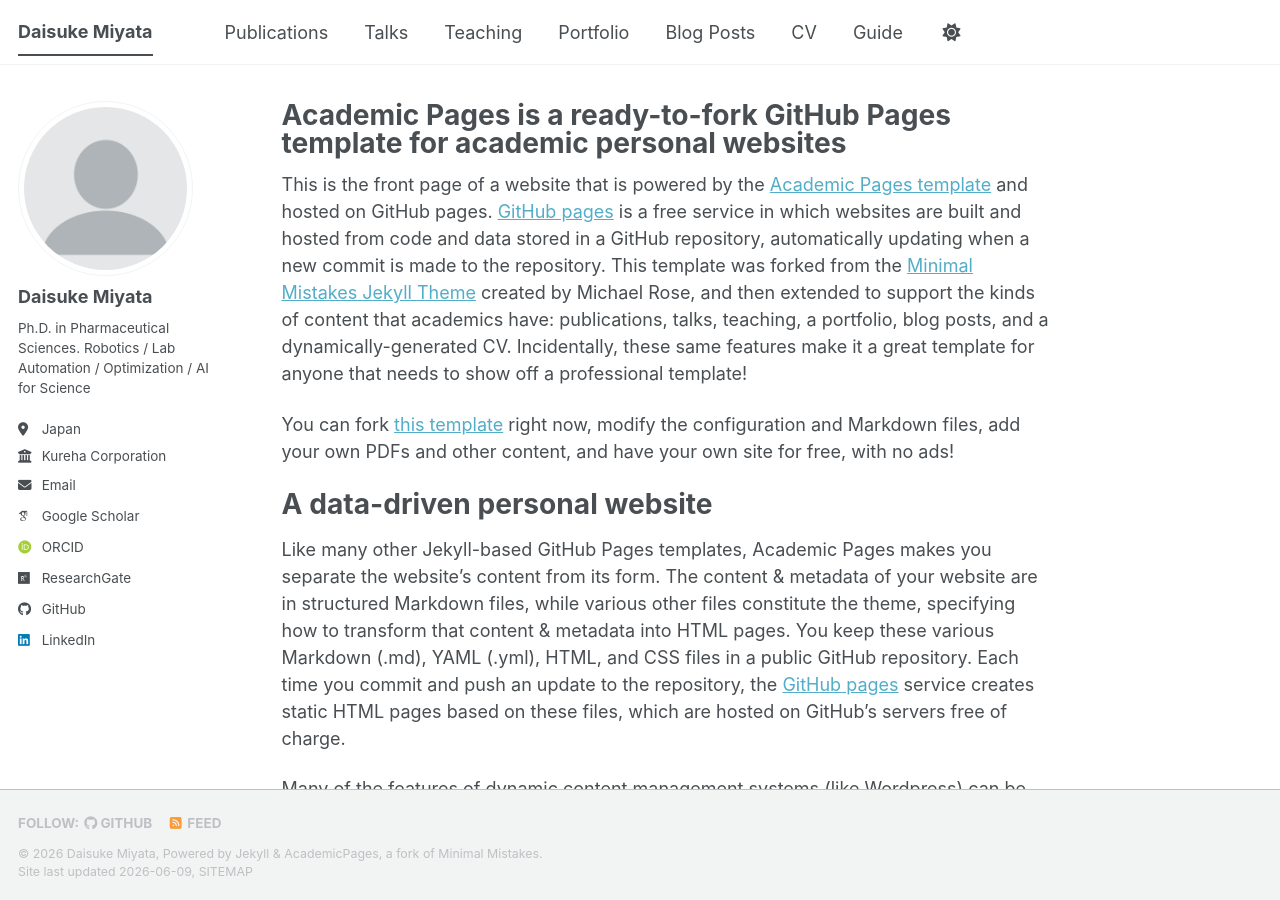
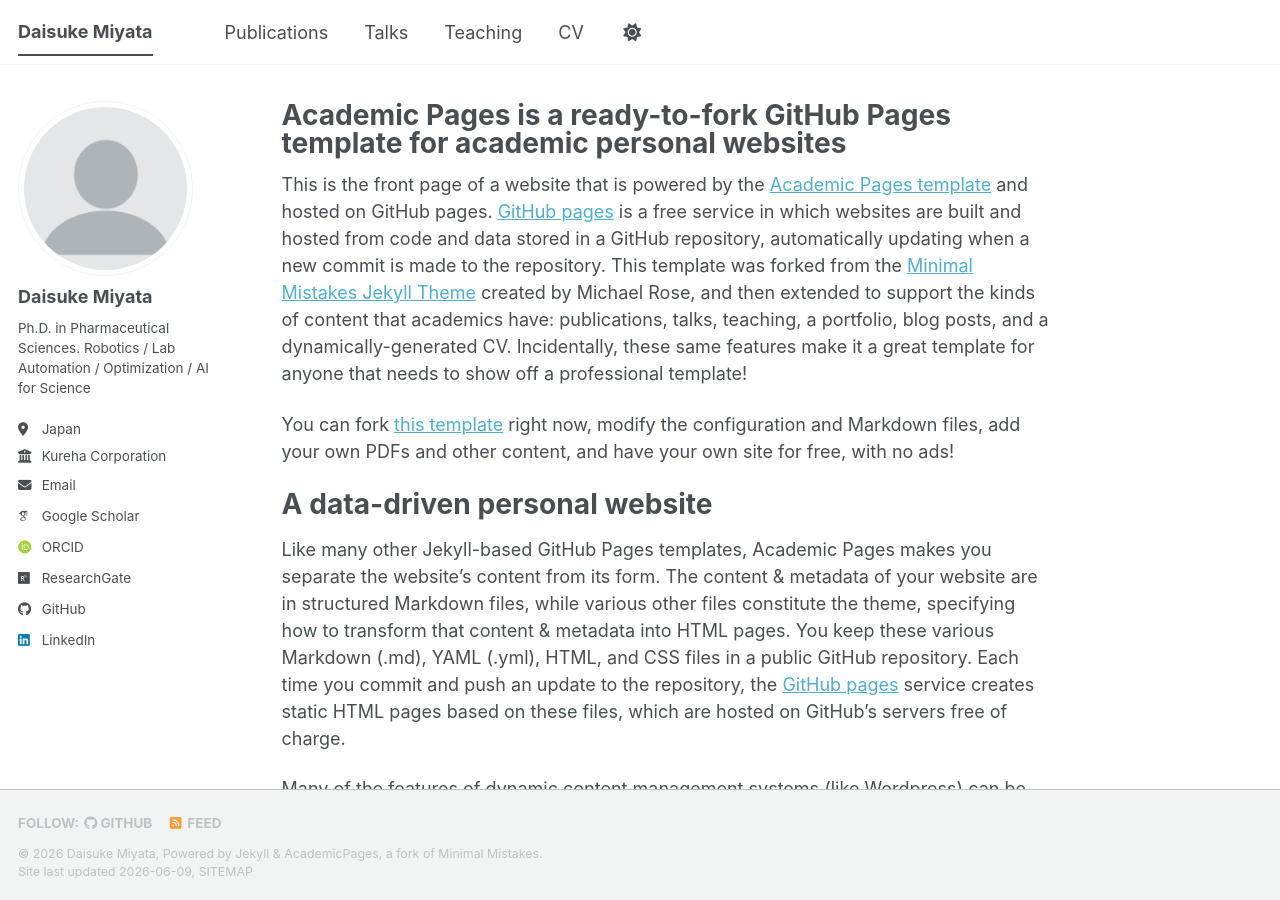
Before and after one commit to daisuke-miyata/daisuke-miyata.github.io, a Jekyll site: the page built from _pages/about.md, in a window 1280 px wide and 900 px high. Built offline with Jekyll 4.4.1, drawn with Linux system fonts in a browser that asks for light colours; some web fonts are replaced; a script bundle is joined from its source files by our own code; library files that are not in the unit come from our copies.

Commit message:
Update navigation.yml

```diff
--- a/_data/navigation.yml
+++ b/_data/navigation.yml
@@ -17,17 +17,8 @@ main:
   - title: "Teaching"
     url: /teaching/
 
-  - title: "Portfolio"
-    url: /portfolio/
-
-  - title: "Blog Posts"
-    url: /year-archive/
-
   - title: "CV"
-    url: /cv/
+    url: /files/cv.pdf
 
   # - title: "CV"
   #   url: /cv-json/
-
-  - title: "Guide"
-    url: /markdown/
```
